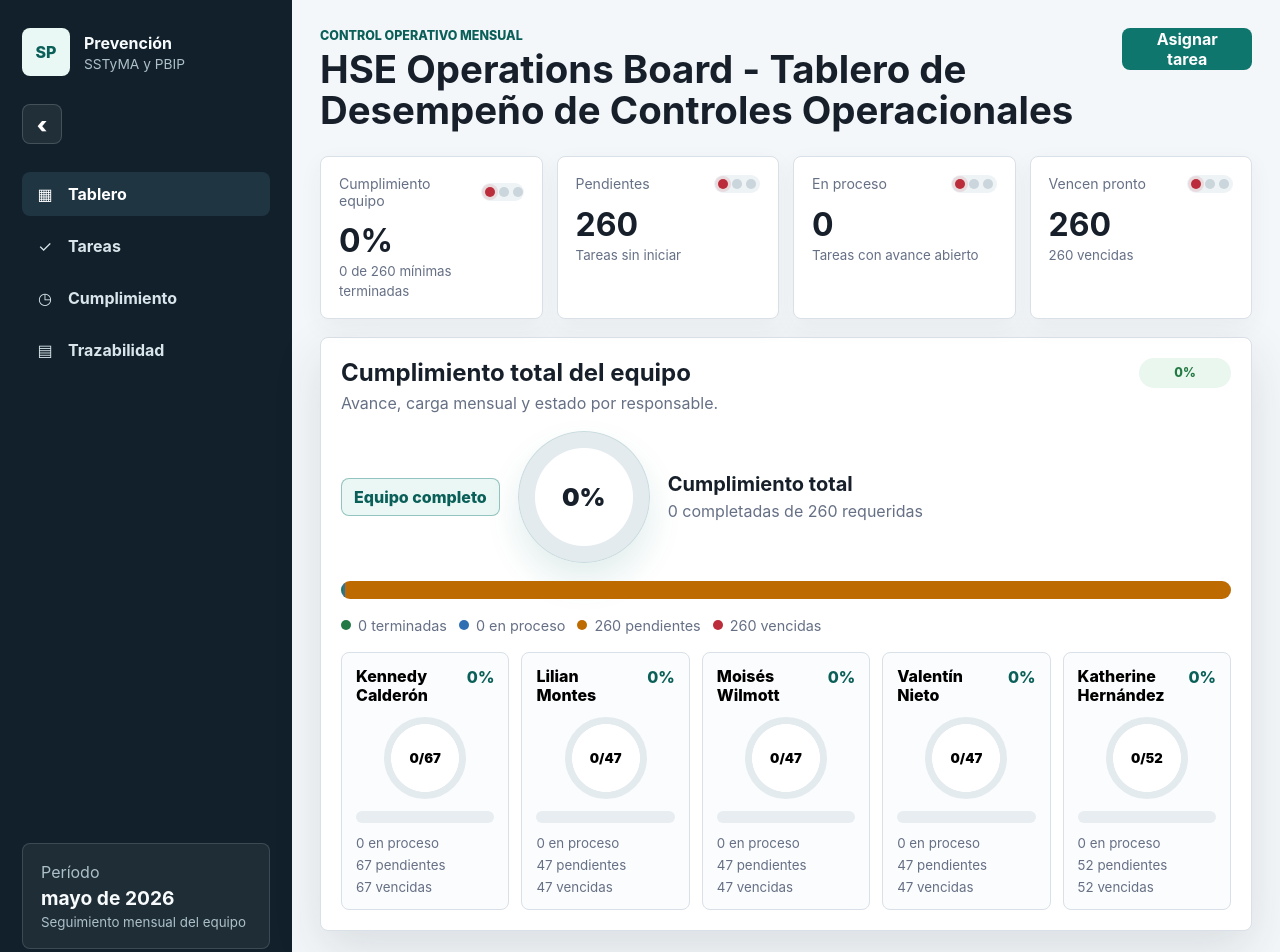
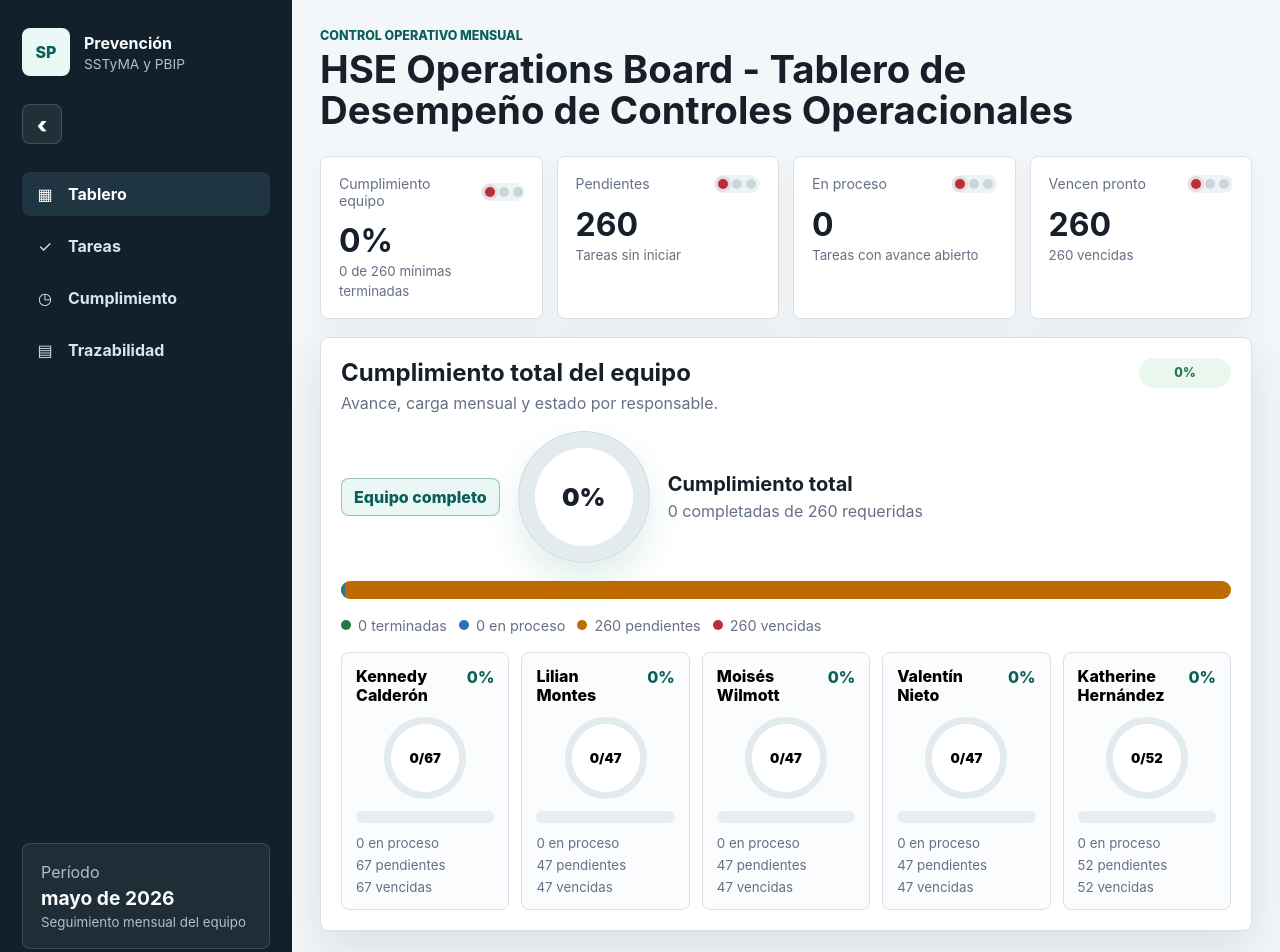
Before and after one commit to Calderondy9/hse-operations-board, a website: page index.html in a window 1280 px wide. Shown: the top 952 px of the page. Drawn offline with Linux system fonts and the light colour scheme.

Commit message:
Remove global assign task shortcut

```diff
--- a/index.html
+++ b/index.html
@@ -57,9 +57,6 @@
             <p class="eyebrow">Control operativo mensual</p>
             <h1>HSE Operations Board - Tablero de Desempeño de Controles Operacionales</h1>
           </div>
-          <div class="topbar-actions">
-            <button class="primary-button" data-view-trigger="tasks" type="button">Asignar tarea</button>
-          </div>
         </header>
 
         <section id="dashboard" class="view active" aria-labelledby="dashboard-title">
@@ -84,7 +81,7 @@
               <p class="eyebrow">Gestión de tareas</p>
               <h2 id="tasks-title">Asignaciones y cierre</h2>
             </div>
-            <button id="openTaskModal" class="primary-button" type="button">Asignar tarea</button>
+            <button id="openTaskModal" class="primary-button" type="button">Agregar nueva tarea</button>
           </div>
 
           <div class="task-layout">
```
